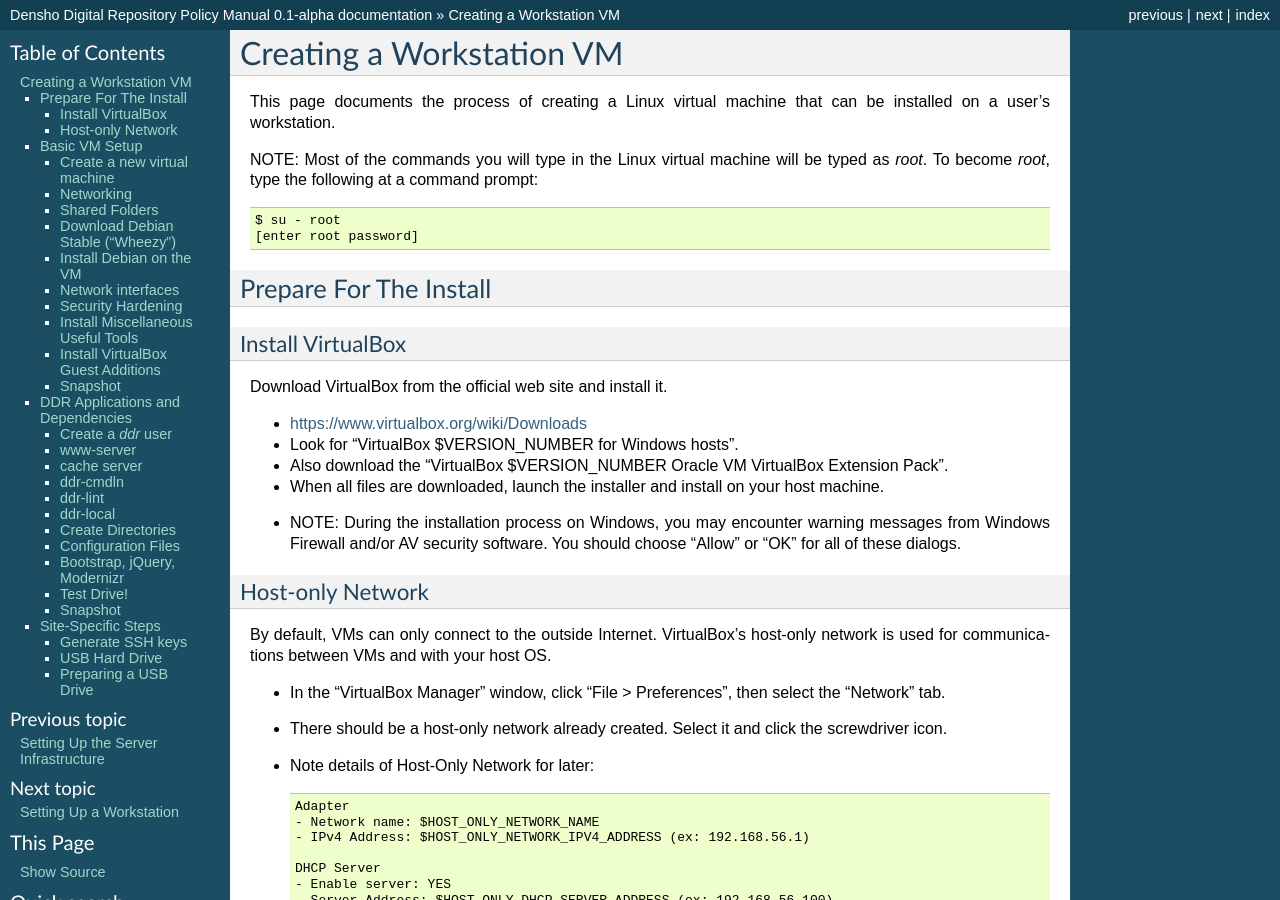
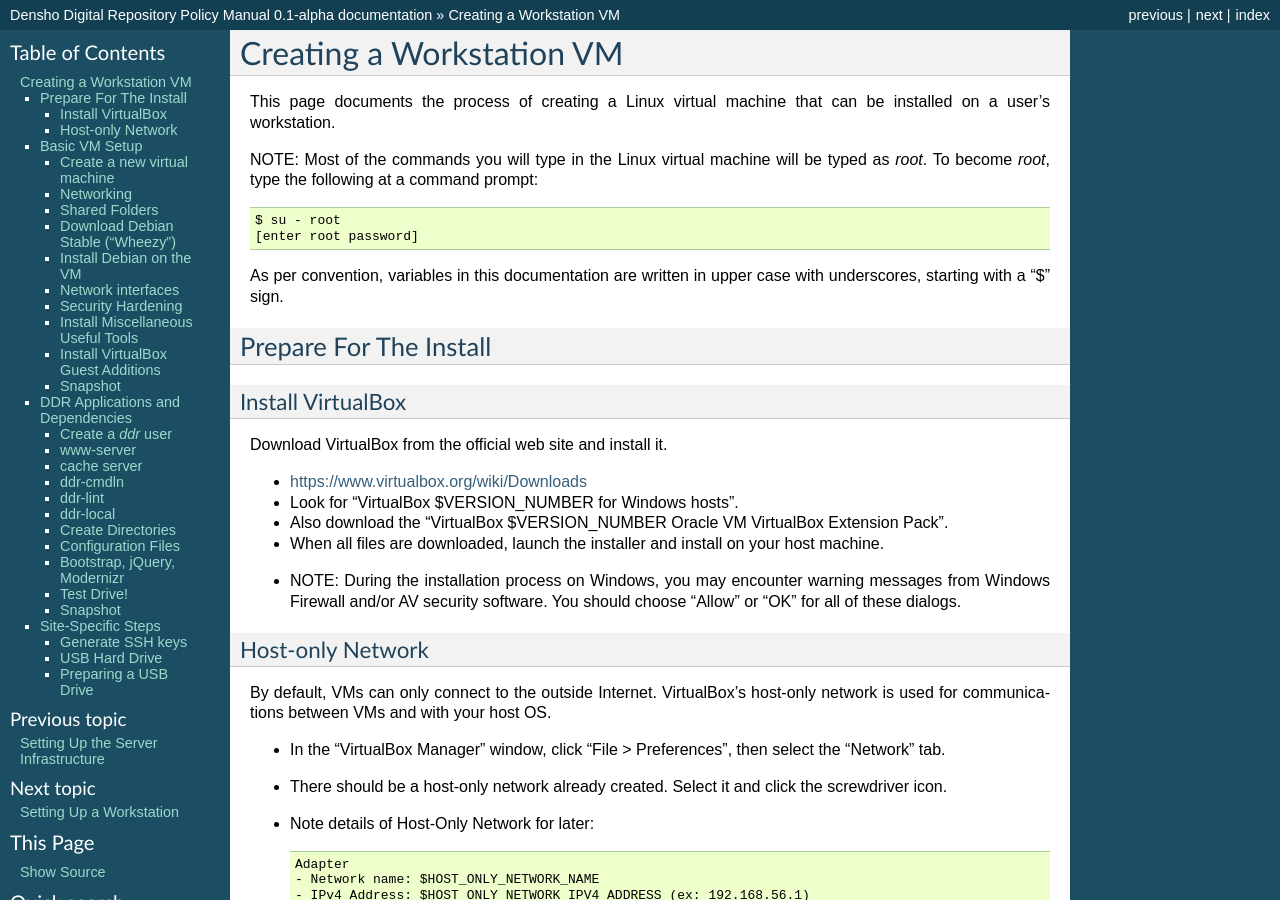
Before and after one commit to denshoproject/ddr-manual, a Sphinx documentation site: the page built from source/admins/create-workstation-vm.rst, in a window 1280 px wide and 900 px high. Built offline with Sphinx 7.4.7, drawn with Linux system fonts in a browser that asks for light colours; pages that are not in the unit, such as notebooks, are missing from menus.

Commit message:
Update create-workstation-vm.rst
Added note about variable conventions

```diff
--- a/source/admins/create-workstation-vm.rst
+++ b/source/admins/create-workstation-vm.rst
@@ -10,6 +10,7 @@
     $ su - root
     [enter root password]
 
+As per convention, variables in this documentation are written in upper case with underscores, starting with a "$" sign.
 
 
 
```
